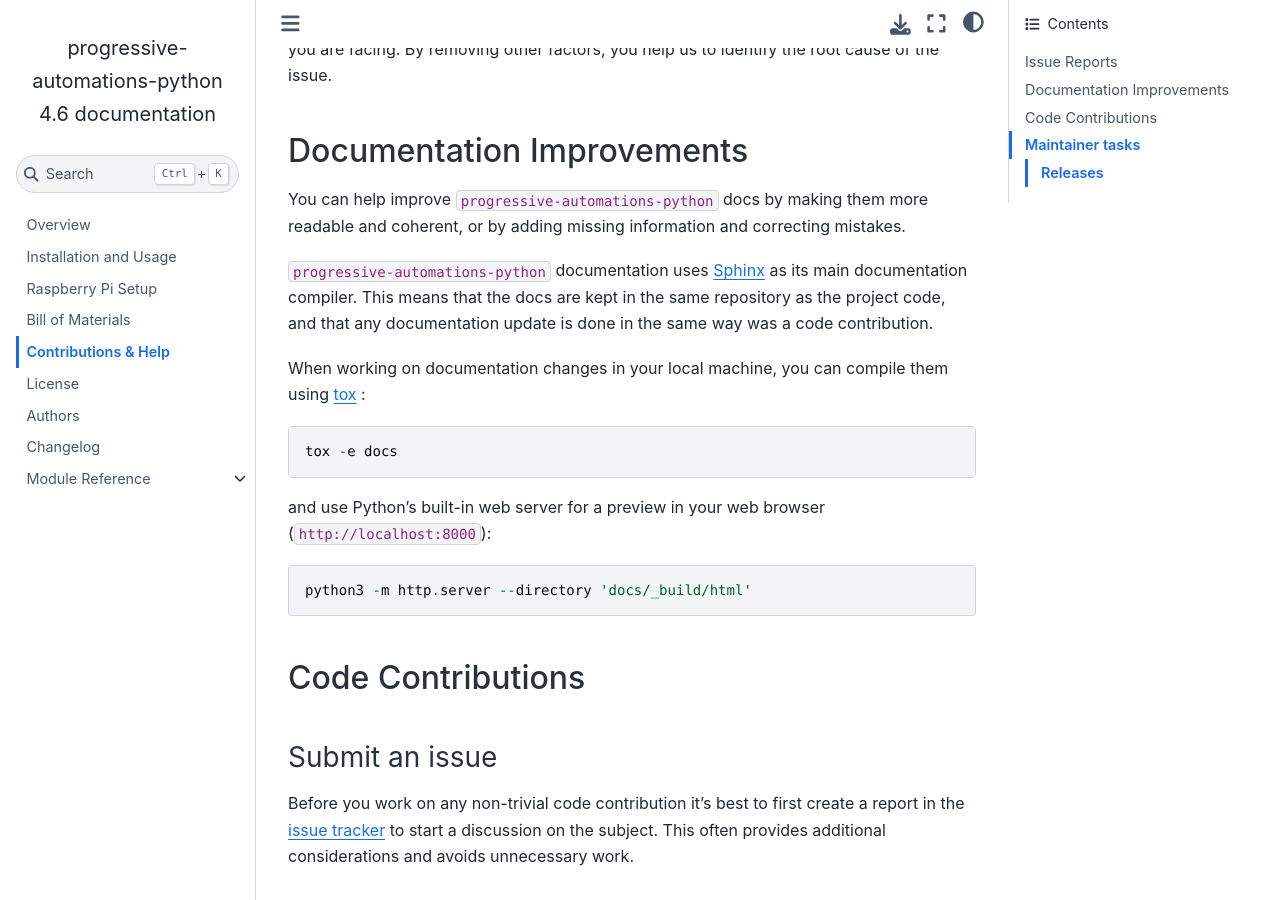
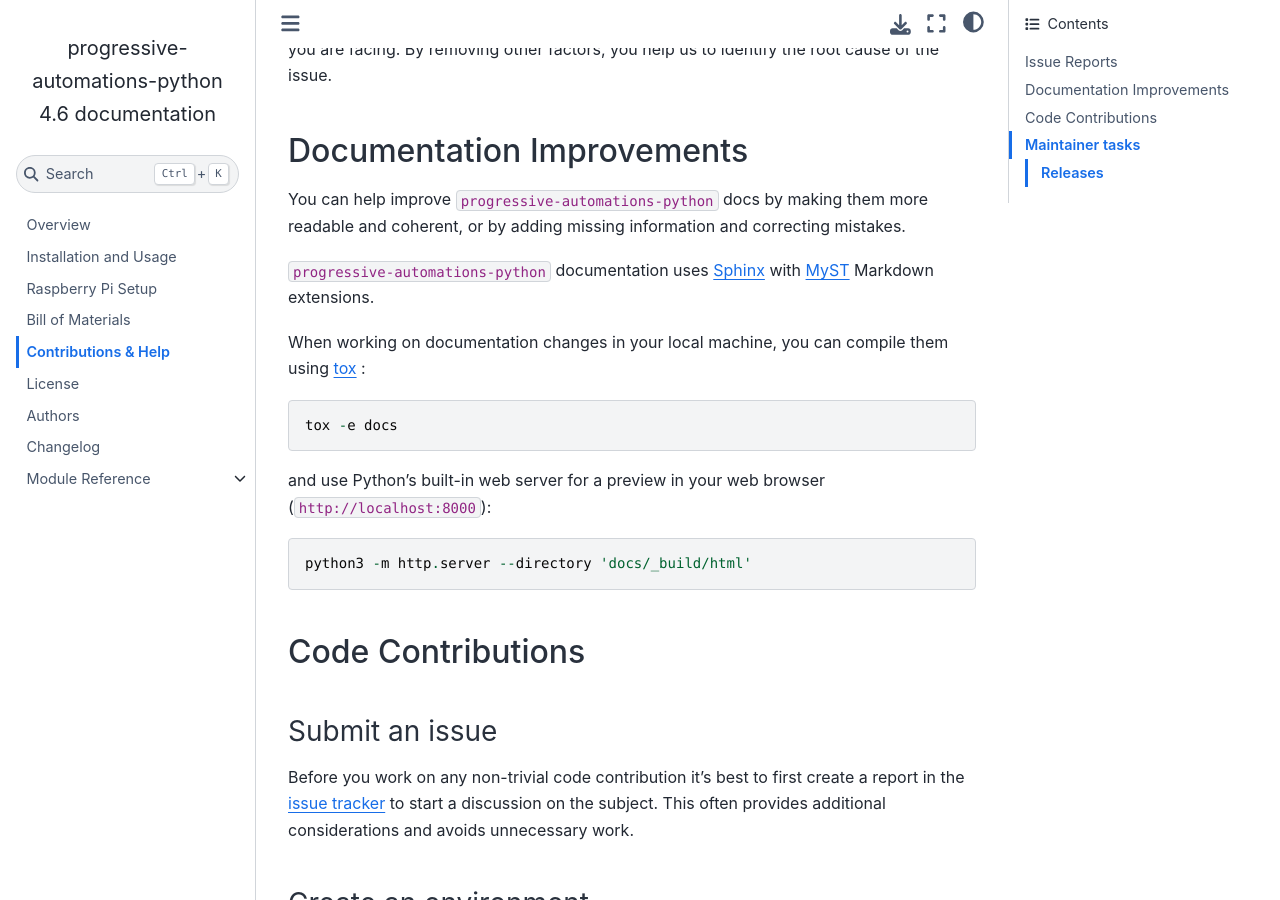
Before and after one commit to AccelerationConsortium/progressive-automations-python, a Sphinx documentation site: the page built from docs/contributing.md, in a window 1280 px wide and 900 px high, scrolled down 811 px. Built offline with Sphinx 7.4.7 and the Sphinx Book theme 1.1.4, drawn with Linux system fonts in a browser that asks for light colours; some of the changed text lies outside the part shown.

Commit message:
Remove template placeholders from CONTRIBUTING.md and use MyST note directive
Co-authored-by: sgbaird <45469701+sgbaird@users.noreply.github.com>

````diff
--- a/CONTRIBUTING.md
+++ b/CONTRIBUTING.md
@@ -1,30 +1,3 @@
-```{todo} THIS IS SUPPOSED TO BE AN EXAMPLE. MODIFY IT ACCORDING TO YOUR NEEDS!
-
-   The document assumes you are using a source repository service that promotes a
-   contribution model similar to [GitHub's fork and pull request workflow].
-   While this is true for the majority of services (like GitHub, GitLab,
-   BitBucket), it might not be the case for private repositories (e.g., when
-   using Gerrit).
-
-   Also notice that the code examples might refer to GitHub URLs or the text
-   might use GitHub specific terminology (e.g., *Pull Request* instead of *Merge
-   Request*).
-
-   Please make sure to check the document having these assumptions in mind
-   and update things accordingly.
-```
-
-```{todo} Provide the correct links/replacements at the bottom of the document.
-```
-
-```{todo} You might want to have a look on [PyScaffold's contributor's guide],
-
-   especially if your project is open source. The text should be very similar to
-   this template, but there are a few extra contents that you might decide to
-   also include, like mentioning labels of your issue tracker or automated
-   releases.
-```
-
 # Contributing
 
 Welcome to `progressive-automations-python` contributor's guide.
@@ -64,32 +37,7 @@ you help us to identify the root cause of the issue.
 You can help improve `progressive-automations-python` docs by making them more readable and coherent, or
 by adding missing information and correcting mistakes.
 
-`progressive-automations-python` documentation uses [Sphinx] as its main documentation compiler.
-This means that the docs are kept in the same repository as the project code, and
-that any documentation update is done in the same way was a code contribution.
-
-```{todo} Don't forget to mention which markup language you are using.
-
-    e.g.,  [reStructuredText] or [CommonMark] with [MyST] extensions.
-```
-
-```{todo} If your project is hosted on GitHub, you can also mention the following tip:
-
-   :::{tip}
-      Please notice that the [GitHub web interface] provides a quick way of
-      propose changes in `progressive-automations-python`'s files. While this mechanism can
-      be tricky for normal code contributions, it works perfectly fine for
-      contributing to the docs, and can be quite handy.
-
-      If you are interested in trying this method out, please navigate to
-      the `docs` folder in the source [repository], find which file you
-      would like to propose changes and click in the little pencil icon at the
-      top, to open [GitHub's code editor]. Once you finish editing the file,
-      please write a message in the form at the bottom of the page describing
-      which changes have you made and what are the motivations behind them and
-      submit your proposal.
-   :::
-```
+`progressive-automations-python` documentation uses [Sphinx] with [MyST] Markdown extensions.
 
 When working on documentation changes in your local machine, you can
 compile them using [tox] :
@@ -106,13 +54,6 @@ python3 -m http.server --directory 'docs/_build/html'
 ```
 
 ## Code Contributions
-
-```{todo} Please include a reference or explanation about the internals of the project.
-
-   An architecture description, design principles or at least a summary of the
-   main concepts will make it easy for potential contributors to get started
-   quickly.
-```
 
 ### Submit an issue
 
@@ -160,9 +101,6 @@ conda activate progressive-automations-python
 
    to be able to import the package under development in the Python REPL.
 
-   ```{todo} if you are not using pre-commit, please remove the following item:
-   ```
-
 5. Install [pre-commit]:
 
    ```
@@ -197,11 +135,7 @@ conda activate progressive-automations-python
 
    to record your changes in [git].
 
-   ```{todo} if you are not using pre-commit, please remove the following item:
-   ```
-
-   Please make sure to see the validation messages from [pre-commit] and fix
-   any eventual issues.
+   See the validation messages from [pre-commit] and fix any issues.
    This should automatically use [flake8]/[black] to check/fix the code style
    in a way that is compatible with the project.
 
@@ -241,13 +175,7 @@ conda activate progressive-automations-python
 2. Go to the web page of your fork and click "Create pull request"
    to send your changes for review.
 
-   ```{todo} if you are using GitHub, you can uncomment the following paragraph
 
-      Find more detailed information in [creating a PR]. You might also want to open
-      the PR as a draft first and mark it as ready for review after the feedbacks
-      from the continuous integration (CI) system or any required fixes.
-
-   ```
 
 ### Troubleshooting
 
@@ -306,15 +234,7 @@ package:
 
 ### Releases
 
-```{todo} This section assumes you are using PyPI to publicly release your package.
-
-   If instead you are using a different/private package index, please update
-   the instructions accordingly.
-```
-
-If you are part of the group of maintainers and have correct user permissions
-on [PyPI], the following steps can be used to release a new version for
-`progressive-automations-python`:
+Steps to release a new version to [PyPI]:
 
 1. Make sure all unit tests are successful.
 2. Tag the current commit on the main branch with a release tag, e.g., `v1.2.3`.
@@ -365,8 +285,5 @@ on [PyPI], the following steps can be used to release a new version for
 [virtualenv]: https://virtualenv.pypa.io/en/stable/
 
 
-```{todo} Please review and change the following definitions:
-```
-
-[repository]: https://github.com/<USERNAME>/progressive-automations-python
-[issue tracker]: https://github.com/<USERNAME>/progressive-automations-python/issues
+[repository]: https://github.com/AccelerationConsortium/progressive-automations-python
+[issue tracker]: https://github.com/AccelerationConsortium/progressive-automations-python/issues
````
Also changed, not shown: docs/installation-and-usage.md (+3 -1 lines).
